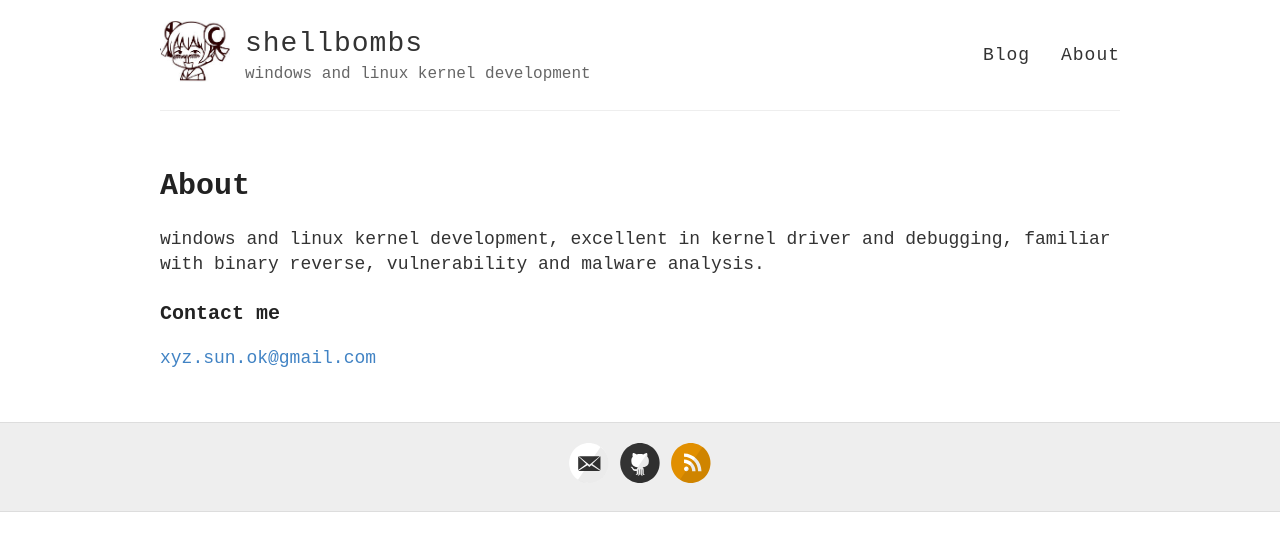
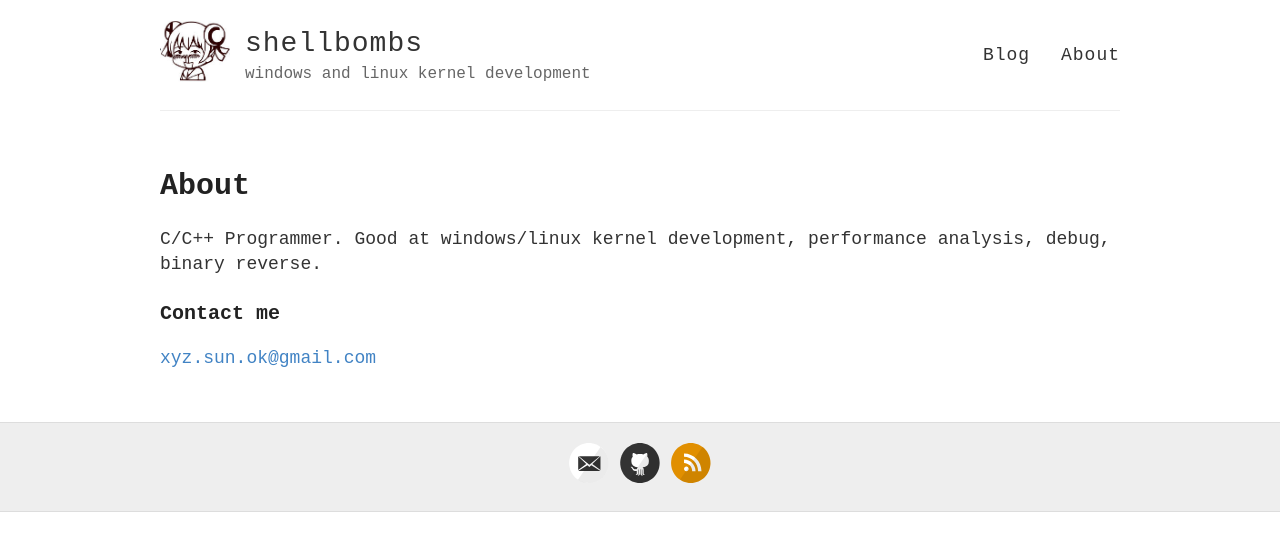
Before and after one commit to shellbombs/shellbombs.github.io, a Jekyll site: the page built from about.md, in a window 1280 px wide. Shown: the top 551 px of the page. Built offline with Jekyll 4.4.1, drawn with Linux system fonts in a browser that asks for light colours.

Commit message:
update profile

```diff
--- a/about.md
+++ b/about.md
@@ -4,7 +4,8 @@ title: About
 permalink: /about/
 ---
 
-windows and linux kernel development, excellent in kernel driver and debugging, familiar with binary reverse, vulnerability and malware analysis.
+C/C++ Programmer.
+Good at windows/linux kernel development, performance analysis, debug, binary reverse.
 
 ### Contact me
 
```
